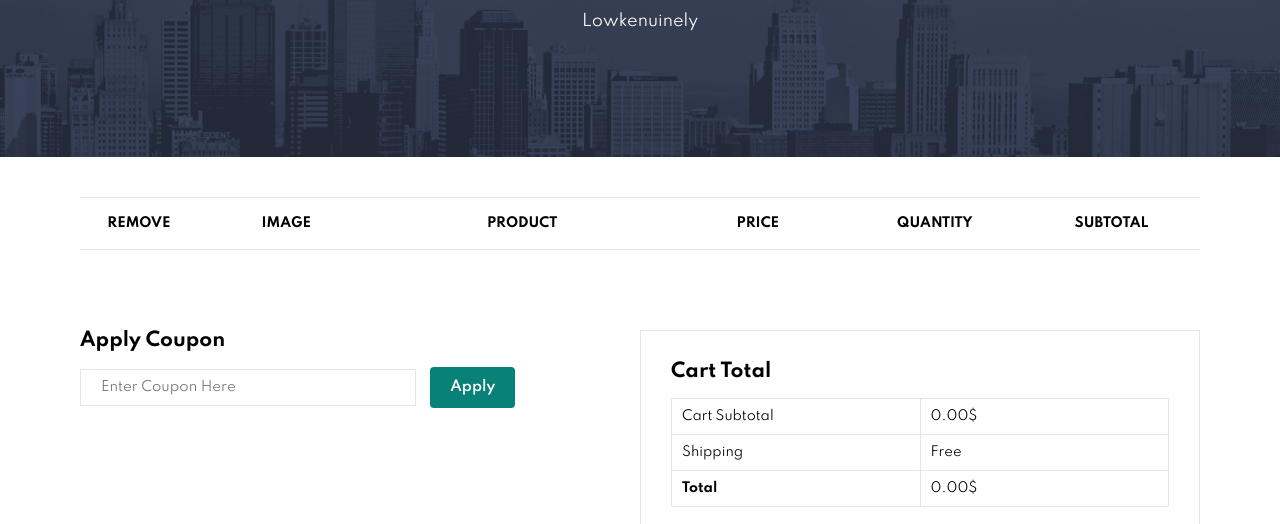
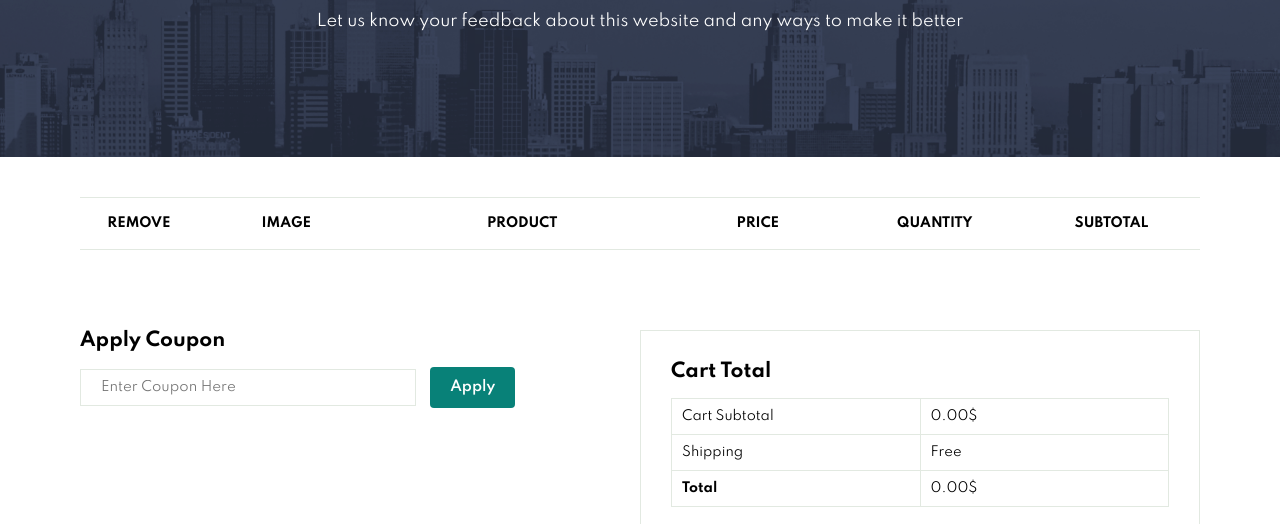
Before and after one commit to Michouli/Ecommerce-Website, a plain HTML site: page cart.html in a window 1280 px wide. Shown: the part 248-772 px from the top of the page. Drawn offline with Linux system fonts and the light colour scheme.

Commit message:
Update cart.html

```diff
--- a/cart.html
+++ b/cart.html
@@ -31,7 +31,7 @@
     </section>
     <section id="page-header" class="about-header">
         <h2>#lets_talk</h2>
-        <p>Lowkenuinely</p>
+        <p>Let us know your feedback about this website and any ways to make it better</p>
     </section>
     <section id="cart" class="section-p1">
         <table width="100%">
@@ -126,4 +126,5 @@
     </footer>
     <script src="script.js"></script>
 </body>
+
 </html>
```
